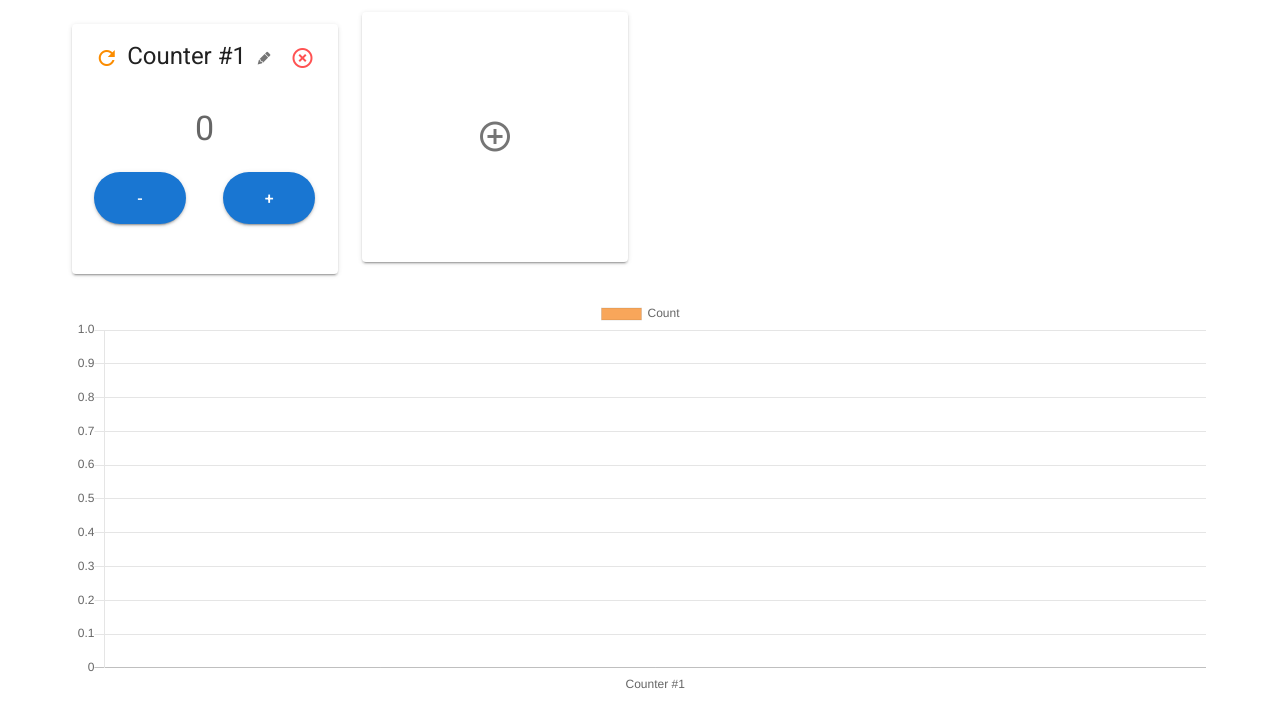
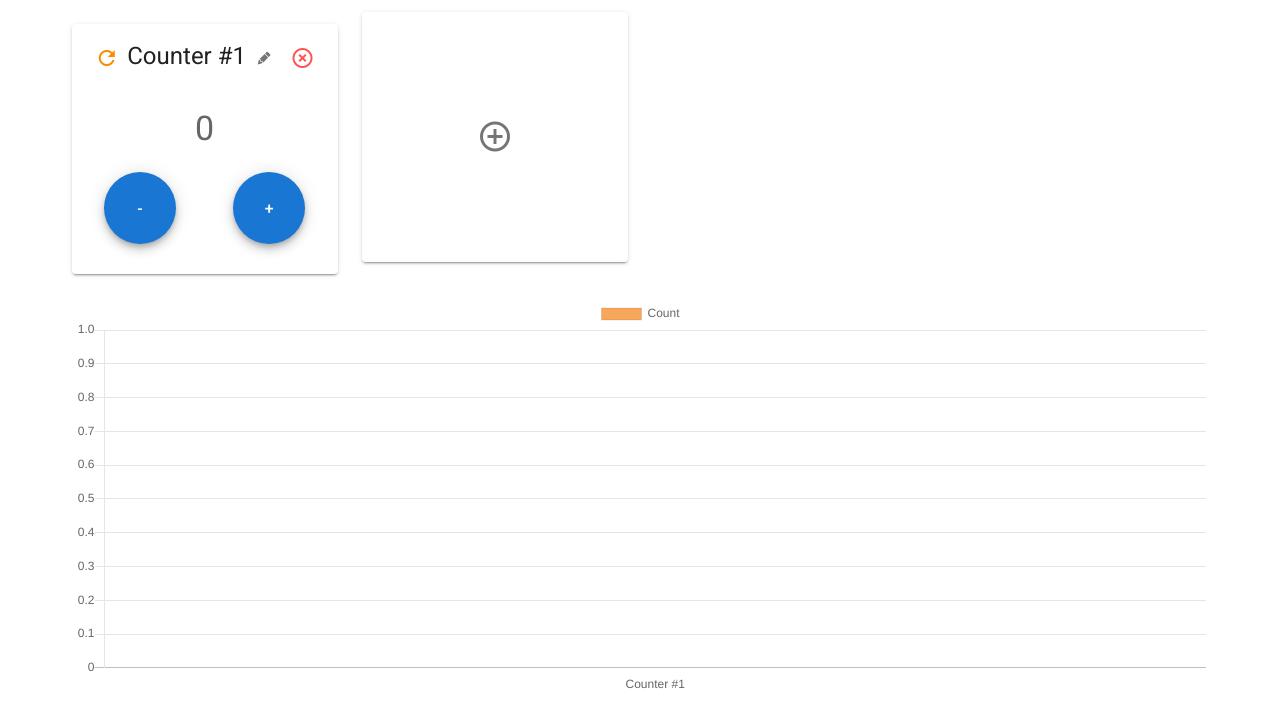
Before and after one commit to 4ndre4s/multicounter.io, a Nuxt app: page / in a window 1280 px wide. Shown: the top 726 px of the page. Built offline with nearby package versions, Linux system fonts and the light colour scheme.

Commit message:
Made buttons floating action buttons

```diff
--- a/components/CounterCard.vue
+++ b/components/CounterCard.vue
@@ -26,12 +26,11 @@
         <v-card-text class="text-center display-1">
             {{countModel}}
         </v-card-text>
-
         <v-card-actions class="d-flex justify-center justify-sm-space-around">
-            <v-btn color="primary" rounded x-large @click="countModel -= stepRange">
+            <v-btn fab color="primary" x-large @click="countModel -= stepRange">
                 -
             </v-btn>
-            <v-btn color="primary" rounded x-large @click="countModel += stepRange">
+            <v-btn fab color="primary" x-large @click="countModel += stepRange">
                 +
             </v-btn>
         </v-card-actions>
```
